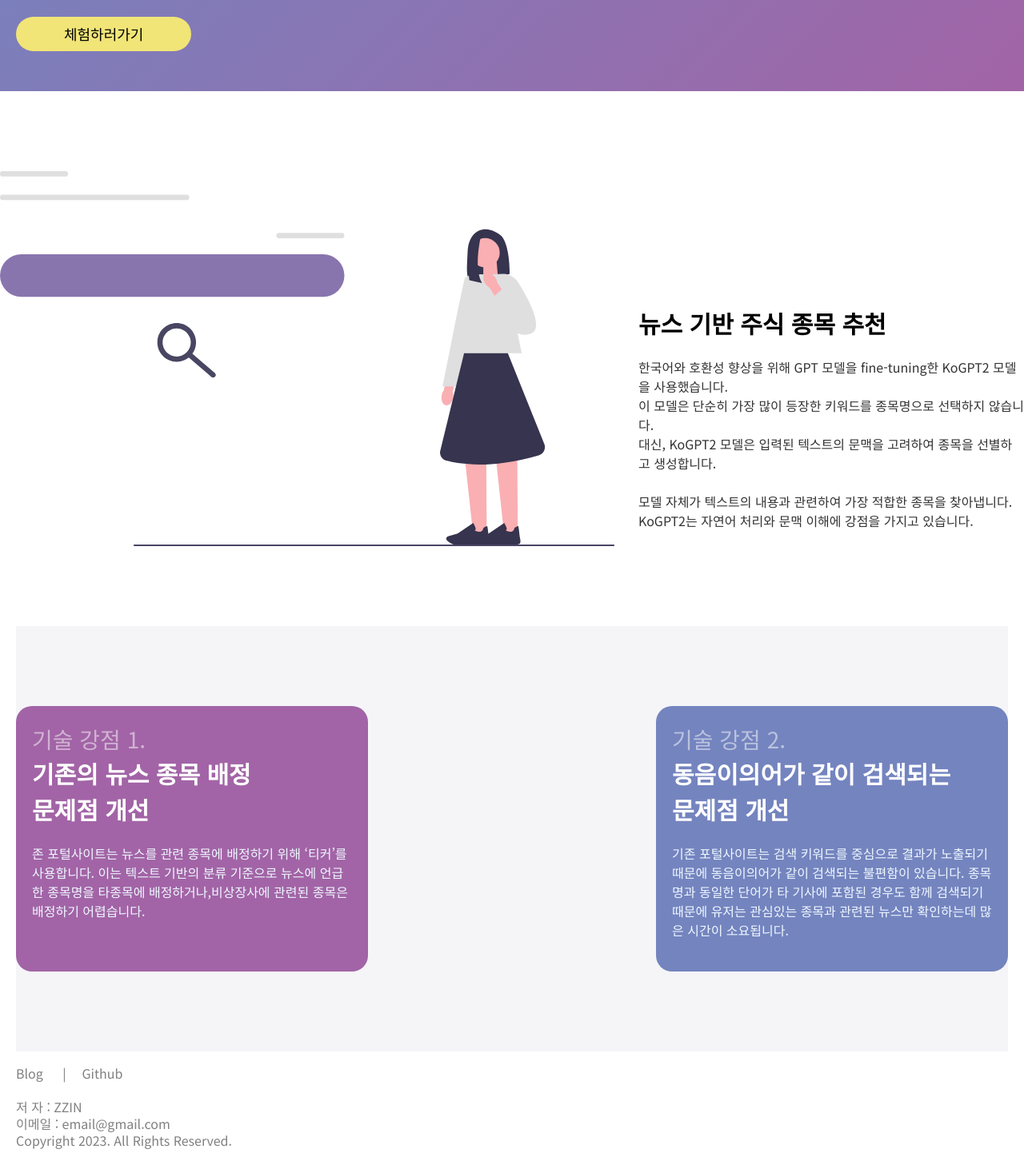
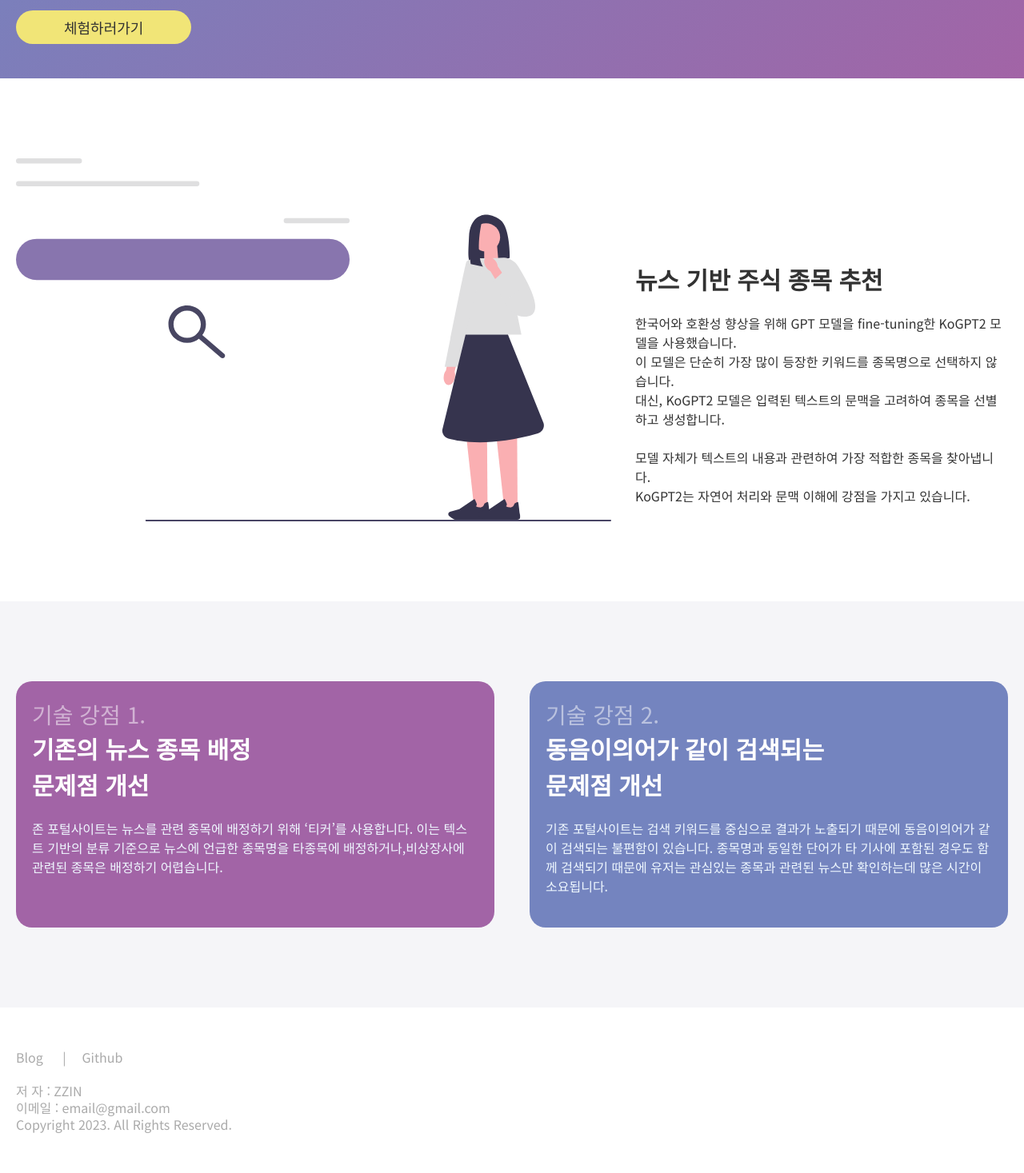
Before and after one commit to Ueun2/cmt-react, a React (Create React App) app: page / in a window 1280 px wide. Shown: the part 339-1806 px from the top of the page at 80% size. Built offline with nearby package versions, Linux system fonts and the light colour scheme.

Commit message:
2주차 과제 끝

```diff
--- a/package.json
+++ b/package.json
@@ -3,6 +3,7 @@
   "version": "0.1.0",
   "private": true,
   "dependencies": {
+    "@ant-design/charts": "^1.4.2",
     "@emotion/react": "^11.11.1",
     "@emotion/styled": "^11.11.0",
     "@mui/icons-material": "^5.14.0",
@@ -21,7 +22,7 @@
   },
   "scripts": {
     "start": "react-scripts start",
-    "db":"json-server --watch data.json --port 8080",
+    "db": "json-server --watch data.json --port 8080",
     "build": "react-scripts build",
     "test": "react-scripts test",
     "eject": "react-scripts eject"
--- a/src/assets/common.css
+++ b/src/assets/common.css
@@ -2,6 +2,9 @@
 :root{
   --blue:#7484bf;
   --purple:#a264a6;
+}
+body{
+  color: #323232;
 }
 .layout {
   max-width: 1600px;
@@ -26,7 +29,7 @@
   align-items: end;
 }
 .bg-gray{
-  background-color: #f4f6fa;
+  background-color: #f7f7f7;
   padding: 60px 0 40px;
 }
 .title{
@@ -34,8 +37,12 @@
   font-weight: bold;
   margin-bottom: 10px;
 }
+.footer-inner{
+  padding: 50px 0;
+  color: #aaa;
+}
 @media (max-width: 1600px) {
   .layout {
-    margin: 0 20px;
+    padding: 0 20px;
   }
 }
--- /dev/null
+++ b/src/assets/style/Button.module.css
@@ -0,0 +1,15 @@
+.roundLink{
+  border:0;
+  border-radius:50px;
+  padding:8px 60px;
+  font-size:18px;
+  display:'inline-block';
+  transition: all 500ms ease-out ;
+}
+.roundLink:hover{
+  background-color: #fff !important;
+  color: var(--purple) !important;
+  box-shadow: 0 4px 16px rgba(0, 0, 0, 0.4),
+  inset 2px 2px 9px rgba(0, 0, 0, 0.1),
+  inset -3px -3px 18px rgba(0, 0, 0, 0.3);
+}
--- a/src/assets/style/ResultList.module.css
+++ b/src/assets/style/ResultList.module.css
@@ -6,6 +6,7 @@
   justify-content: space-between;
 }
 .sentence{
+
 }
 .condition{
   min-width: 150px;
--- a/src/components/ResultChart.js
+++ b/src/components/ResultChart.js
@@ -1,9 +1,38 @@
-import React from 'react'
+import React, { useEffect, useState } from 'react'
+import { Pie } from '@ant-design/charts'
 
-function ResultChart() {
-  return (
-    <div>ResultChart</div>
-  )
+function ResultChart ({ chartData = [] }) {
+  const [data,setData]=useState([])
+  useEffect(()=>{
+    setData(chartData)
+  })
+  const config = {
+    appendPadding: 10,
+    data,
+    angleField: 'score',
+    colorField: 'stock',
+    color:['#7484bf', '#f1e577', '#a264a6'],
+    radius: 0.9,
+    label: {
+      type: 'inner',
+      offset: '-42%',
+      content: ({ percent,stock}) => `${(percent * 100).toFixed(0)}%(${stock})`,
+      style: {
+        fontSize: 14,
+        textAlign: 'center',
+      },
+    },
+    interactions: [
+      {
+        type: 'element-selected',
+      },
+      {
+        type: 'element-active',
+      },
+    ],
+  };
+
+  return  <Pie {...config} />;
 }
 
 export default ResultChart
--- a/src/components/ResultList.js
+++ b/src/components/ResultList.js
@@ -2,13 +2,13 @@ import React, { useState } from 'react'
 import style from '../assets/style/ResultList.module.css'
 
 
-function ResultList ({ data }) {
+function ResultList ({ data=[] ,bgColor}) {
   return (
     data.map((list, idx) => {
       const condition = list.condition.sort((a, b) => b.score - a.score)[0] || { stock: '', score: 0 }
       return (
         <div key={idx} style={{
-          background: `rgba(173, 179, 255,${condition.score})`
+          background: `rgba(${bgColor},${condition.score})`
         }} className={style.box}>
           <p className={style.sentence}>{list.sentence}</p>
           <p className={style.condition}>
--- a/src/components/button/RoundBtn.js
+++ b/src/components/button/RoundBtn.js
@@ -1,5 +1,4 @@
 import React from 'react'
-import { Link } from 'react-router-dom'
 const style={
   border:0,
   borderRadius:50,
--- a/src/components/button/RoundLink.js
+++ b/src/components/button/RoundLink.js
@@ -1,19 +1,19 @@
 import React from 'react'
 import { Link } from 'react-router-dom'
-const style={
-  border:0,
-  borderRadius:50,
-  padding:'8px 60px',
-  fontSize:18,
-  display:'inline-block'
-}
+import styles from '../../assets/style/Button.module.css'
+
 function RoundLink({link,state=null,txt,bgco,txtColor}) {
+  const style={
+    backgroundColor:bgco,
+    color:txtColor
+  }
   return (
     <div>
       <Link
         to={link}
         state={state}
-        style={{backgroundColor:bgco,color:txtColor,...style}}
+        style={style}
+        className={styles.roundLink}
       >
         {txt}
       </Link>
--- a/src/components/common/Footer.jsx
+++ b/src/components/common/Footer.jsx
@@ -2,7 +2,8 @@ import React from 'react';
 
 const Footer = () => {
     return (
-            <footer style={{height: '110px',padding: '15px 0', color: '#808080'}} className='layout'>
+            <footer className='layout'>
+                <div className="footer-inner">
                     <nav>
                         <a href='/#' target='_blank' style={{margin: '0 20px 10px 0'}}>Blog</a> |
                         <a href='/#' target='_blank' style={{margin: '0 20px 10px 20px'}}>Github</a>
@@ -12,6 +13,7 @@ const Footer = () => {
                         <span>이메일 : email@gmail.com</span><br/>
                         <span>Copyright 2023. All Rights Reserved.</span>
                     </p>
+                </div>
             </footer>
     );
 };
--- a/src/pages/Demo.js
+++ b/src/pages/Demo.js
@@ -12,7 +12,7 @@ export default function () {
   const theme = createTheme({
     palette: {
       btnOn:{
-        backgroundColor:' #f7f7ff',
+        backgroundColor:'#f4f6fa',
         color: '#fff',
         fontWeight: 'bold'
       }
@@ -21,7 +21,7 @@ export default function () {
   // TODO 1 : 뉴스 제목과 본문 입력 된 상태로 랜더링
   useEffect(() => {
     axios.get(`http://localhost:8080/news/${value}`).then(function (res) {
-      console.log(res)
+      console.log(res.data)
       setTitle(res.data.title);
       setContents(res.data.content)
     });
--- a/src/pages/Main.js
+++ b/src/pages/Main.js
@@ -6,7 +6,7 @@ const style = {
   banner: {
     width: '100%',
     background: 'linear-gradient(135deg,#7484bf,#a264a6)',
-    padding: '50px 0'
+    padding: '50px 0',
   },
   tit: {
     fontWeight: 700
@@ -15,24 +15,22 @@ const style = {
     margin: '20px 0',
   },
   imgBox: {
-    margin: '100px 0',
+    margin: '100px auto',
     display: 'flex',
     alignItems: 'end'
   },
   colorBox: {
     borderRadius: 20,
-    width: '40%',
+    width: '45%',
     padding: 20,
     margin: "100px 0",
-    maxWidth: 400
   }
 }
-export default function Main() {
+export default function Main () {
   return (
     <div>
       <div style={style.banner}>
         <div className="layout">
-
           <h1 style={{ color: '#fff', fontSize: 36, ...style.tit }}>뉴스 기반 주식 종목 추천</h1>
           <p style={{ color: '#eff8ff', ...style.con }}>
             사람은 만나본 적 없는 사람과 처음 들어보는 기업도 이름만으로 구분할 수 있습니다. <br />
@@ -41,10 +39,9 @@ export default function Main() {
             기존의 검색엔진 기술과 일반 자연어 인공지능의 한계를 극복하였습니다. <br />
             실제로 사용할만한 뉴스 서비스를 제공하기 위해서는 뉴스가 무엇에 관한 것인지를 정확히 알수 있는 기술이 필요합니다.
           </p>
-          <Round link={'./demo'} txt={'체험하러가기'} bgco={'#f1e577'} txtColor={'black'} />
+          <Round link={'./demo'} txt={'체험하러가기'} bgco={'#f1e577'} txtColor={'inherit'} />
         </div>
       </div>
-      <div>
       <div style={style.imgBox} className="layout">
         <img src={GptImg} alt="" style={{ width: '60%' }} />
         <div style={{ marginLeft: '30px' }}>
@@ -59,8 +56,8 @@ export default function Main() {
           </p>
         </div>
       </div>
-      </div>
-      <div className='layout' style={{ backgroundColor: '#f5f5f8', display: 'flex', justifyContent: 'space-between' }}>
+      <div style={{ backgroundColor: '#f5f5f8' }}>
+        <div className="layout" style={{ display: 'flex', justifyContent: 'space-between' }}>
           <div style={{ background: '#a264a6', marginRight: 30, ...style.colorBox }} >
             <p style={{ color: '#ffffff80', fontSize: 28 }}>기술 강점 1.</p>
             <h2 style={{ fontSize: 30, color: '#fff', ...style.tit }}>기존의 뉴스 종목 배정 <br />문제점 개선</h2>
@@ -69,9 +66,9 @@ export default function Main() {
               이는 텍스트 기반의 분류 기준으로 뉴스에 언급한 종목명을 타종목에 배정하거나,비상장사에 관련된 종목은 배정하기 어렵습니다.
             </p>
           </div>
-        <div style={{ background: '#7484bf', ...style.colorBox }} >
+          <div style={{ background: '#7484bf', ...style.colorBox }}   >
             <p style={{ color: '#ffffff80', fontSize: 28 }}>기술 강점 2.</p>
-          <h2 style={{ fontSize: 30,  color: '#fff' , ...style.tit }}>동음이의어가 같이 검색되는<br /> 문제점 개선</h2>
+            <h2 style={{ fontSize: 30, color: '#fff', ...style.tit }}>동음이의어가 같이 검색되는<br /> 문제점 개선</h2>
             <p style={{ color: '#eff8ff', ...style.con }}>
               기존 포털사이트는 검색 키워드를 중심으로 결과가 노출되기 때문에
               동음이의어가 같이 검색되는 불편함이 있습니다.
@@ -82,5 +79,6 @@ export default function Main() {
           </div>
         </div>
       </div>
+    </div>
   )
 }
--- a/src/pages/Result.js
+++ b/src/pages/Result.js
@@ -2,6 +2,7 @@ import React, { useState, useEffect } from 'react';
 import axios from 'axios';
 import { useLocation } from 'react-router';
 import ResultList from '../components/ResultList';
+import ResultChart from '../components/ResultChart';
 
 const style = {
   box: {
@@ -16,15 +17,23 @@ const style = {
 
 function Result () {
   const keyword = useLocation();
-  const [data, setData] = useState([]);
+  const [data,setData]=useState({});
+  const [color, setColor] = useState('');
+
   useEffect(() => {
     axios.get(`http://localhost:8080/stock/${keyword.state.title}`)
       .then(res => {
-        setData(res.data.sentence);
-        console.log(res.data.sentence)
+        setData(res.data)
       }).catch(error => {
         console.log(error)
       });
+    switch (keyword.state.title) {
+      case '반도체': setColor('237, 142, 142'); break;
+      case '영업이익': setColor('247, 245, 161'); break;
+      case '상한가': setColor('187, 198, 242'); break;
+      case '자동차': setColor('217, 194, 240'); break;
+      default :setColor('173, 179, 255');
+    }
   }, [])
 
   return (
@@ -32,9 +41,10 @@ function Result () {
       <div className="layout">
         <h1 className='title'>분석결과</h1>
         <div style={style.box}>
+          <ResultChart chartData={data.answer}/>
         </div>
         <div style={style.box}>
-            < ResultList data={data}/>
+          <ResultList data={data.sentence} bgColor={color} />
         </div>
       </div>
     </div>
```
Also changed, not shown: 2 other files (tests, documents, lock files or other folders). Lines whose indentation alone changed are shown as unchanged.
